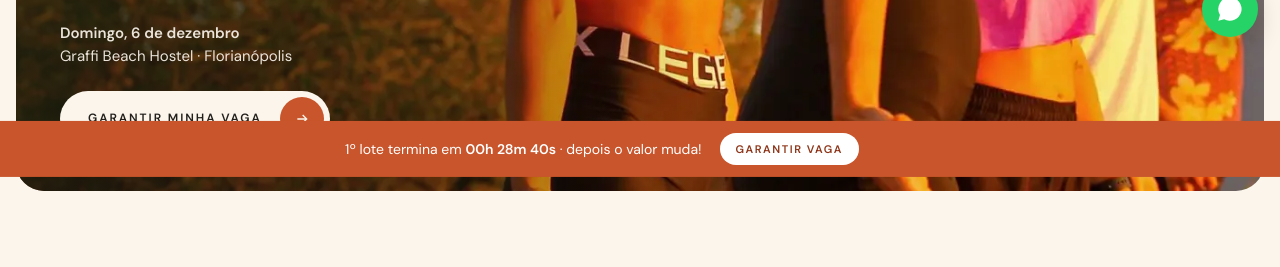
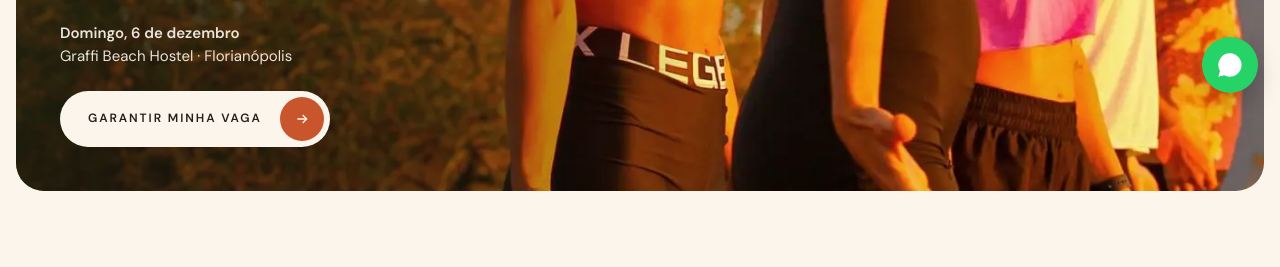
Before and after one commit to soranasbr/soranas-experience, a plain HTML site: page index.html in a window 1280 px wide. Shown: the part 685-952 px from the top of the page. Drawn offline with Linux system fonts and the light colour scheme.

Commit message:
Remove hidden lot section and related script

```diff
--- a/index.html
+++ b/index.html
@@ -474,10 +474,6 @@ src="https://www.facebook.com/tr?id=826724149979272&ev=PageView&noscript=1"/></n
     <div class="head">
       <h2>Escolha a sua <em>experiência</em></h2>
     </div>
-    <div class="lote" id="lote" hidden>
-      <div><span class="cap">1º lote · vagas limitadas</span><p>Termina <b>quinta, 20/11, às 23h59</b>. Depois o valor muda!</p></div>
-      <div class="cd" aria-live="off"><span data-d>00<small>dias</small></span><span data-h>00<small>horas</small></span><span data-m>00<small>min</small></span><span data-s>00<small>seg</small></span></div>
-    </div>
     <div class="tk-g">
       <article class="tk">
         <div class="ph"><img src="site-soranas-completo/abraco-grama.webp" alt="Duas mulheres se abraçando no gramado, com uma prancha ao lado" loading="lazy" decoding="async"><span class="chip">1º lote</span></div>
@@ -520,7 +516,7 @@ src="https://www.facebook.com/tr?id=826724149979272&ev=PageView&noscript=1"/></n
     </div>
   </div>
   <div class="wrap">
-    <p class="tk-note"><span class="cap">1º lote até 20/11</span> · Só 40 vagas, para manter a manhã intimista. Pix ou cartão.<br>Depois de pagar, envie o comprovante no WhatsApp para receber sua confirmação.</p>
+    <p class="tk-note"><span class="cap">1º lote</span> · Só 40 vagas, para manter a manhã intimista. Pix ou cartão.<br>Depois de pagar, envie o comprovante no WhatsApp para receber sua confirmação.</p>
   </div>
 </section>
 
@@ -572,34 +568,6 @@ src="https://www.facebook.com/tr?id=826724149979272&ev=PageView&noscript=1"/></n
   </div>
 </footer>
 
-<div class="lbar off" id="lbar" role="region" aria-label="Prazo do 1º lote"><span>1º lote termina em <b data-t>—</b> · depois o valor muda!</span><a href="#ingressos">Garantir vaga</a></div>
-<script>
-(function(){
-  /* Fim do 1º lote: quinta, 20/11/2026, 23:59:59 (horário de Brasília) */
-  var FIM=new Date('2026-11-20T23:59:59-03:00').getTime();
-  var lote=document.getElementById('lote'),bar=document.getElementById('lbar'),root=document.querySelector('.e');
-  if(Date.now()>=FIM)return;
-  lote.hidden=false;root.classList.add('has-lbar');
-  function p(n){return(n<10?'0':'')+n}
-  function set(el,v){el.firstChild.nodeValue=p(v)}
-  var D=lote.querySelector('[data-d]'),H=lote.querySelector('[data-h]'),M=lote.querySelector('[data-m]'),S=lote.querySelector('[data-s]'),T=bar.querySelector('[data-t]');
-  function tick(){
-    var r=Math.max(0,Math.floor((FIM-Date.now())/1000));
-    if(r<=0){lote.hidden=true;bar.remove();root.classList.remove('has-lbar');clearInterval(iv);return}
-    var d=Math.floor(r/86400),h=Math.floor(r%86400/3600),m=Math.floor(r%3600/60),s=r%60;
-    set(D,d);set(H,h);set(M,m);set(S,s);
-    T.textContent=(d?d+'d ':'')+p(h)+'h '+p(m)+'m '+p(s)+'s';
-  }
-  tick();var iv=setInterval(tick,1000);
-  /* esconde a faixa enquanto a seção de ingressos está na tela */
-  var hero=document.getElementById('topo'),tk=document.getElementById('ingressos'),inHero=true,inTk=false;
-  function upd(){bar.classList.toggle('off',inHero||inTk)}
-  if('IntersectionObserver' in window){
-    new IntersectionObserver(function(es){es.forEach(function(e){if(e.target===hero)inHero=e.isIntersecting;else inTk=e.isIntersecting});upd()},{threshold:0.15}).observe(hero);
-    new IntersectionObserver(function(es){es.forEach(function(e){inTk=e.isIntersecting});upd()},{threshold:0.15}).observe(tk);
-  }else{inHero=false;upd()}
-})();
-</script>
 <a class="wa" href="https://wa.me/5521972979742" aria-label="Falar no WhatsApp"><svg width="28" height="28" viewBox="0 0 24 24" fill="#fff" aria-hidden="true"><path d="M12 2a10 10 0 0 0-8.6 15.1L2 22l5-1.3A10 10 0 1 0 12 2Zm4.5 12.1c-.2-.1-1.5-.7-1.7-.8-.2-.1-.4-.1-.6.1l-.8 1c-.1.2-.3.2-.5.1a6.7 6.7 0 0 1-3.3-2.9c-.2-.4.2-.4.7-1.3.1-.2 0-.3 0-.5l-.8-1.8c-.2-.5-.4-.4-.6-.4h-.5c-.2 0-.5.1-.7.3-.2.3-.9.9-.9 2.2s.9 2.5 1 2.7c.1.2 1.8 2.8 4.4 3.9 1.6.7 2.3.8 3.1.6.5-.1 1.5-.6 1.7-1.2.2-.6.2-1.1.2-1.2-.1-.1-.3-.2-.6-.3Z"></path></svg></a>
 </div>
 <script>
```
